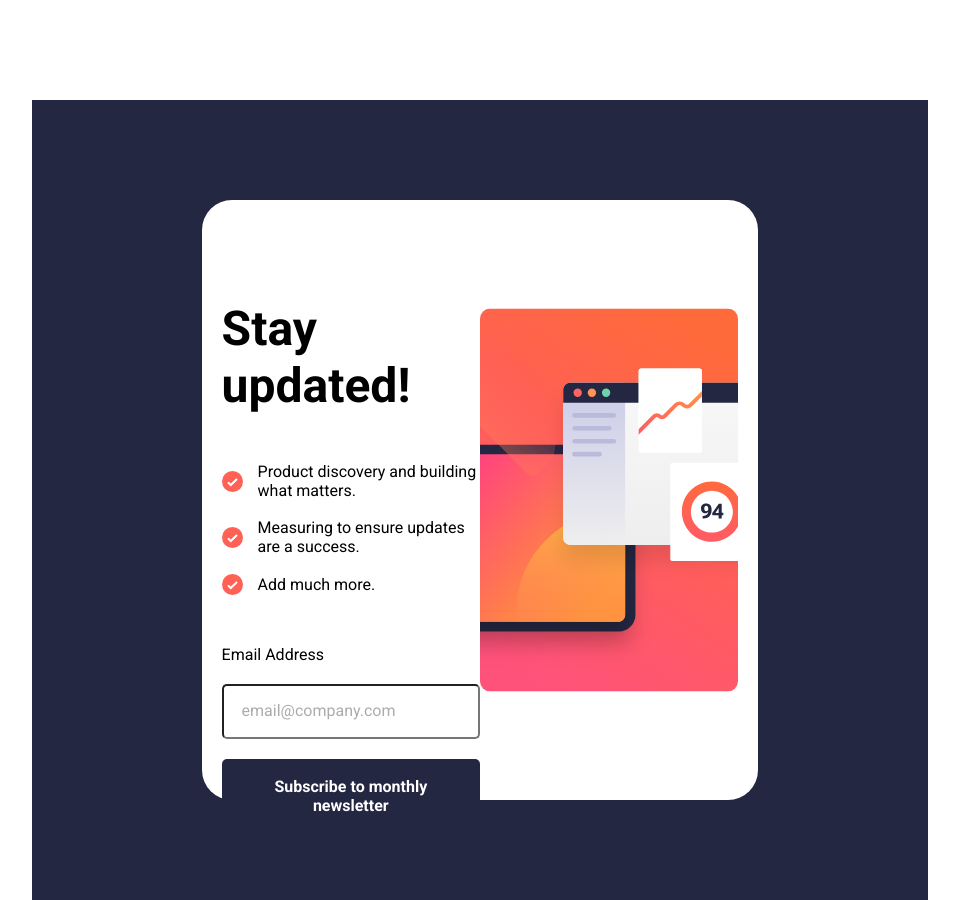
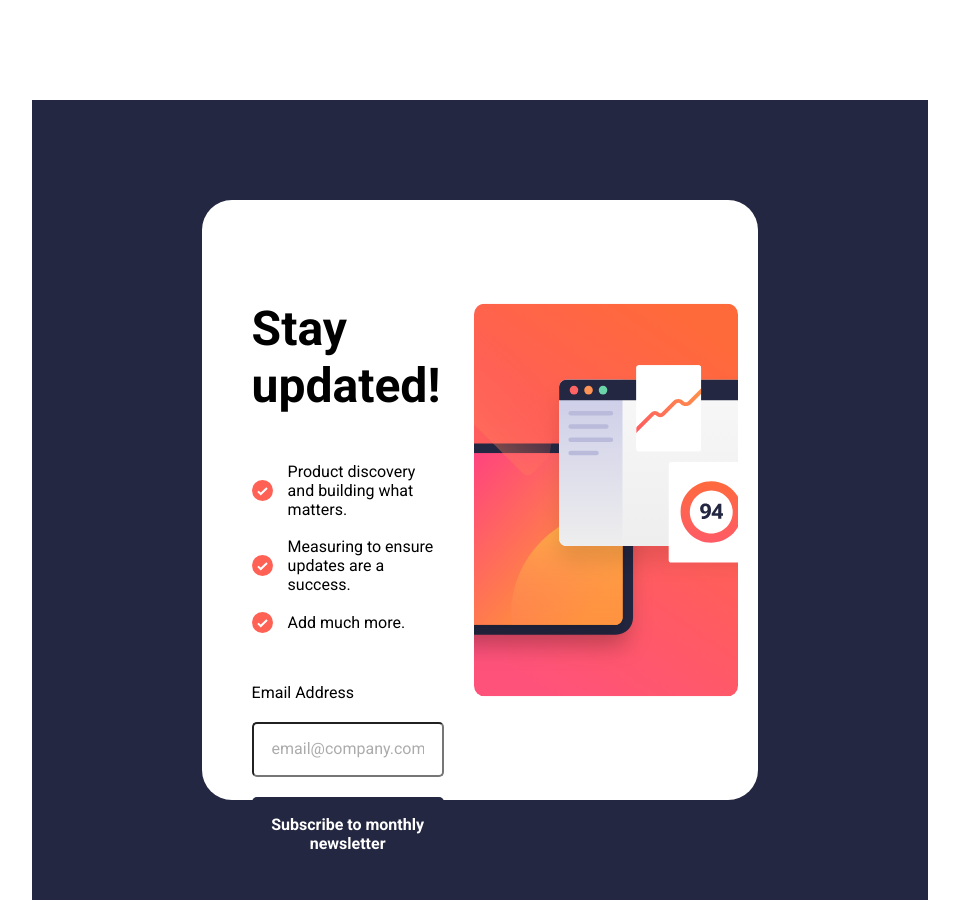
Before and after one commit to Trend20/newsletter-signup, a React (Create React App) app: page / in a window 1280 px wide. Shown: the whole page, without its empty margins (160-1119 px from the left). Built offline with nearby package versions, Linux system fonts and the light colour scheme.

Commit message:
sub component style

```diff
--- a/src/components/Main.tsx
+++ b/src/components/Main.tsx
@@ -35,19 +35,20 @@ export const MainTextContainer = styled.div`
     display: flex;
   flex-direction: column;
   width: 50%;
+  padding: 30px;
 
   h1{
     display: flex;
     font-weight: 700;
     font-size: 3rem;
-    margin-top: 80px;
+    margin-top: 50px;
   }
 `
 
 export const MainImageContainer = styled.div`
     display: flex;
   flex-direction: column;
-  width: 50%;
+  //width: 50%;
 
   img{
     display: flex;
```
